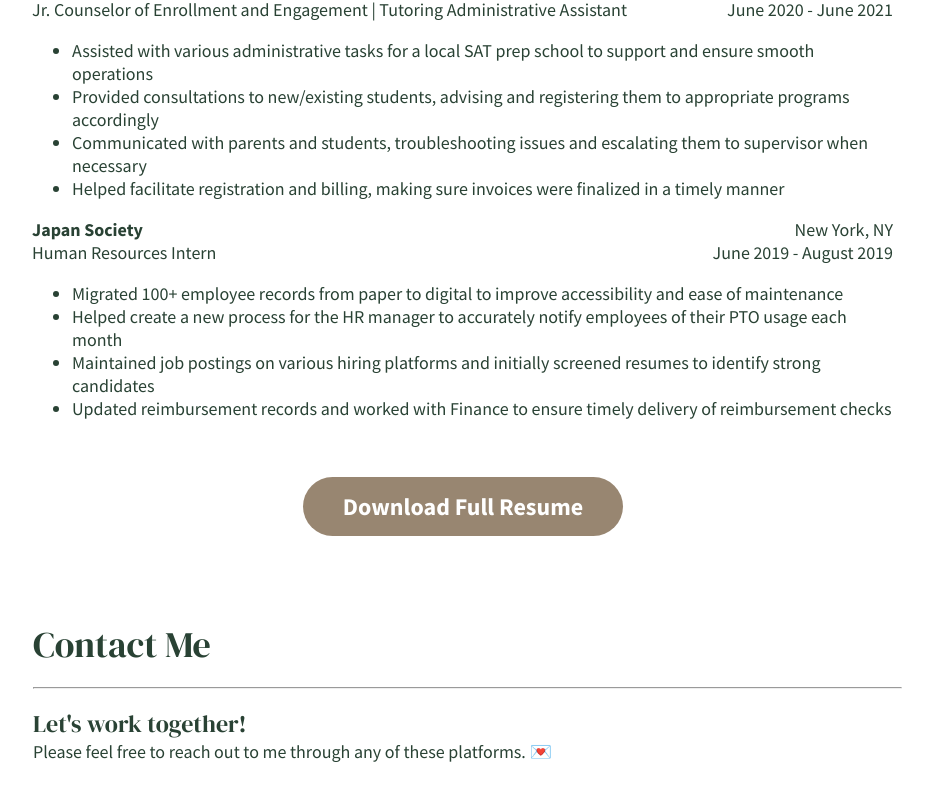
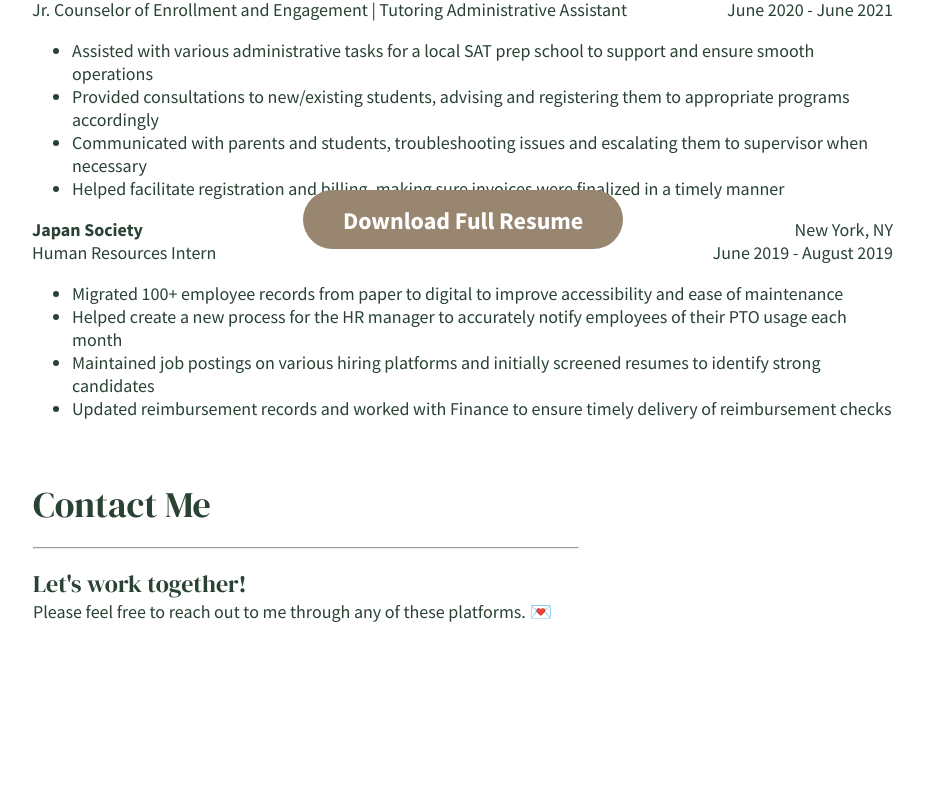
Before and after one commit to kim-jenny5/my-portfolio-site, a React (Create React App) app: page / in a window 1280 px wide. Shown: the part 5092-5893 px from the top of the page, without its empty margins (293-1226 px from the left). Built offline with nearby package versions, Linux system fonts and the light colour scheme; some icons are missing; a web font is replaced by a local one.

Commit message:
redid download button css

```diff
--- a/public/style.css
+++ b/public/style.css
@@ -496,10 +496,10 @@ a:visited {
 /* Resume */
 #resume {
 	position: absolute;
-	width: 94.5rem;
-	height: 84.875rem;
-	left: 0;
-	top: 285.563rem;
+	width: 1512px;
+	height: 1050px;
+	left: 0px;
+	top: 4569px;
 }
 
 #resume .container {
@@ -557,16 +557,8 @@ a:visited {
 
 #resume .container .top .resume-details .info {
 	font-family: Source Sans Pro;
-	font-size: 18px;
+	font-size: 1.125rem;
 	width: 53.813rem;
-}
-
-#resume .container .top .resume-details .education .info {
-	/* height: 13.875rem; */
-}
-
-#resume .container .top .resume-details .experience .info {
-	/* height: 19.188rem; */
 }
 
 .each-education {
@@ -594,6 +586,10 @@ a:visited {
 	float: right;
 }
 
+.each-experience ul {
+	font-size: 18px;
+}
+
 /* #resume .container .resume-download {
 	position: absolute;
 	width: 320px;
@@ -602,12 +598,11 @@ a:visited {
 	top: 713px;
 } */
 
-#resume .container .resume-download button {
-	position: absolute;
+#resume .container .resume-download {
+	/* position: absolute;
 	width: 320px;
 	height: 59px;
 	left: 271px;
-	/* margin-top: 48px; */
 	top: 62.5rem;
 	cursor: pointer;
 	font-family: Source Sans Pro;
@@ -615,29 +610,54 @@ a:visited {
 	font-size: 1.5rem;
 	background: #988671;
 	border: none;
-	border-radius: 1.875rem;
+	border-radius: 1.875rem; */
+	position: absolute;
+	width: 320px;
+	height: 59px;
+	left: 271px;
+	top: 713px;
+	background: #988671;
+	border-radius: 30px;
 }
 
-#resume .container .resume-download button a {
+#resume .container .resume-download a {
+	position: absolute;
+	left: 2.5rem;
+	top: 0.938rem;
 	text-decoration: none;
+	font-family: Source Sans Pro;
+	font-weight: bold;
+	font-size: 1.5rem;
 	color: white;
 }
 
 #contact {
 	position: absolute;
-	/* width: 546px; */
+	width: 1512px;
+	height: 355px;
+	left: 0px;
+	top: 5572px;
+}
+
+#contact .container {
+	/* position: absolute;
 	width: 54.313rem;
 	height: 201px;
 	left: 326px;
 	top: 357rem;
-	/* margin-top: 4.813rem; */
+	margin-bottom: 14.875rem; */
+	position: absolute;
+	width: 546px;
+	height: 201px;
+	left: 326px;
+	top: 0px;
 }
 
-#contact .title-text div:first-child {
+#contact .container .title-text div:first-child {
 	font-size: 2.25rem;
 }
 
-#contact .title-text div:nth-child(2) {
+#contact .container .title-text div:nth-child(2) {
 	font-size: 1.5rem;
 }
 
--- a/src/Contact.js
+++ b/src/Contact.js
@@ -4,6 +4,7 @@ import { Envelope, GithubFill, LinkedInV1Fill } from "akar-icons";
 export default function Contact() {
 	return (
 		<div id="contact">
+			<div className="container">
 				<div className="title-text">
 					<div>
 						Contact Me<hr></hr>
@@ -27,5 +28,6 @@ export default function Contact() {
 					</span>
 				</div>
 			</div>
+		</div>
 	);
 }
--- a/src/ResumeCont.js
+++ b/src/ResumeCont.js
@@ -94,11 +94,9 @@ export default function ResumeCont() {
 					</div>
 				</div>
 				<div className="resume-download">
-					<button>
-						<a href={jenny_kim_resume} download>
-							Download Full Resume
-						</a>
-					</button>
+					<a href={jenny_kim_resume} download>
+						Download Full Resume
+					</a>
 				</div>
 			</div>
 		</div>
```
Lines whose indentation alone changed are shown as unchanged.
